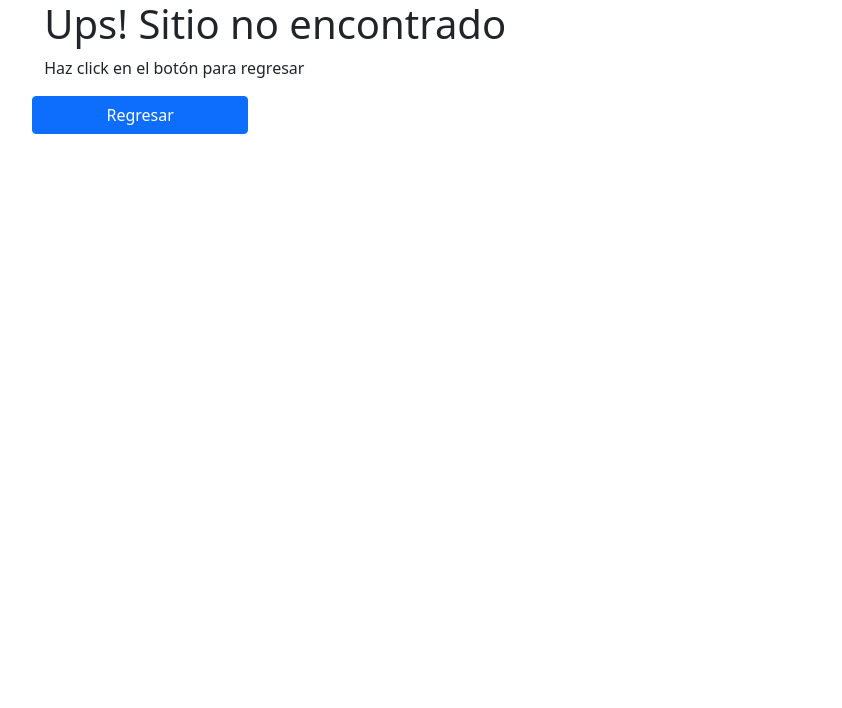
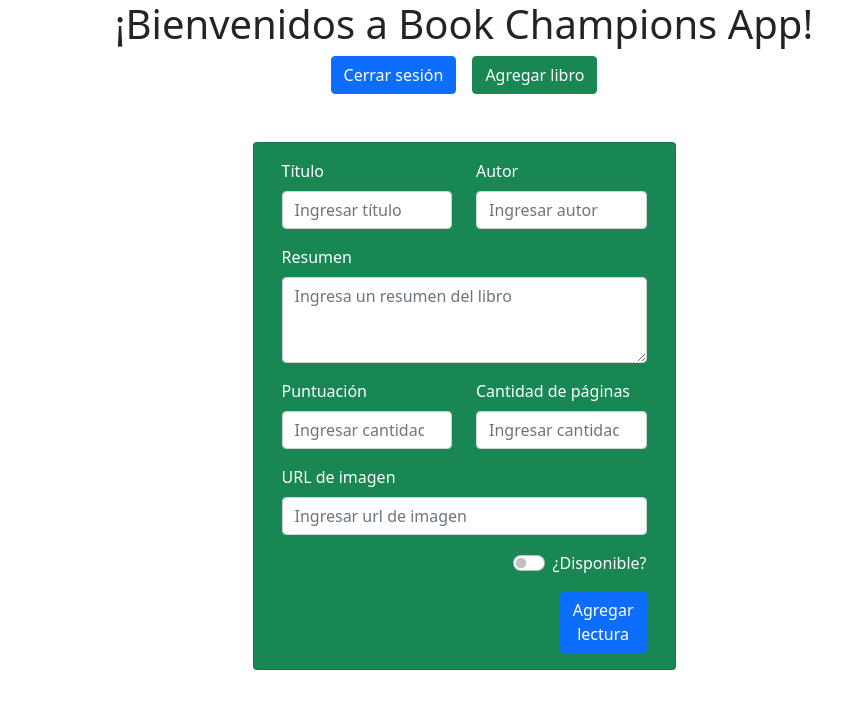
Before and after one commit to gabrielgolzman/P3-TUP-TN-2C-2025, a React (Vite) app: page /library/add-book in a window 1280 px wide. Shown: the top 708 px of the page, without its empty margins (176-1018 px from the left). Built offline with nearby package versions, Linux system fonts and the light colour scheme.

Commit message:
Added routes for dashboard

```diff
--- a/src/App.jsx
+++ b/src/App.jsx
@@ -34,10 +34,9 @@ const App = () => {
         <Routes>
           <Route path='/' element={<Navigate to='/login' />} />
           <Route path='/login' element={<Login onLogin={handleLogin} />} />
-          <Route path='/library' element={
-            <Protected isSignedIn={loggedIn}>
-              <Dashboard onLogout={handleLogout} />
-            </Protected>} />
+          {/* <Route element={<Protected isSignedIn={loggedIn} />}> */}
+          <Route path='/library/*' element={<Dashboard onLogout={handleLogout} />} />
+          {/* </Route> */}
           <Route path='*' element={<ErrorNotFound />} />
         </Routes>
       </BrowserRouter>
--- a/src/components/library/dashboard/Dashboard.jsx
+++ b/src/components/library/dashboard/Dashboard.jsx
@@ -7,10 +7,14 @@ import { initialDeleteBookModalState } from "./Dashboard.data";
 import NewBook from "../newBook/NewBook"
 import Books from "../books/Books"
 import DeleteModal from "../../shared/deleteModal/DeleteModal";
+import { Route, Routes, useNavigate } from "react-router";
 
 const Dashboard = ({ onLogout }) => {
     const [bookData, setBookData] = useState(BOOKS);
     const [deleteBookModal, setDeleteBookModal] = useState(initialDeleteBookModalState);
+
+
+    const navigate = useNavigate();
 
     const handleAddBook = (book) => {
         setBookData((prevBooks) => {
@@ -24,7 +28,6 @@ const Dashboard = ({ onLogout }) => {
 
         });
     }
-
 
     const handleDeleteBook = () => {
         setBookData(prevBookData =>
@@ -44,6 +47,10 @@ const Dashboard = ({ onLogout }) => {
         setDeleteBookModal(initialDeleteBookModalState)
     }
 
+    const handleNavigateToForm = () => {
+        navigate('/library/add-book')
+    }
+
 
     return (
         <>
@@ -57,11 +64,22 @@ const Dashboard = ({ onLogout }) => {
             <div className="flex-column">
                 <div className='text-center mb-5'>
                     <h1>¡Bienvenidos a Book Champions App!</h1>
-                    <Button onClick={onLogout}>Cerrar sesión</Button>
+                    <Button className="me-3" onClick={onLogout}>Cerrar sesión</Button>
+                    <Button variant="success" onClick={handleNavigateToForm}>Agregar libro</Button>
                 </div>
                 <Row className='d-flex justify-content-center'>
-                    <NewBook onAddBook={handleAddBook} />
-                    <Books books={bookData} onDeleteBook={handleOpenDeleteModal} />
+                    <Routes>
+                        <Route
+                            index
+                            element={<Books
+                                books={bookData}
+                                onDeleteBook={handleOpenDeleteModal} />} />
+                        <Route
+                            path="/add-book"
+                            element={<NewBook onAddBook={handleAddBook} />} />
+                    </Routes>
+                    {/* <NewBook onAddBook={handleAddBook} />
+                    <Books books={bookData} onDeleteBook={handleOpenDeleteModal} /> */}
                 </Row>
             </div>
         </>
--- a/src/components/protected/Protected.jsx
+++ b/src/components/protected/Protected.jsx
@@ -1,10 +1,10 @@
-import { Navigate } from "react-router"
+import { Navigate, Outlet } from "react-router"
 
-const Protected = ({ isSignedIn, children }) => {
+const Protected = ({ isSignedIn }) => {
     if (!isSignedIn) {
         return <Navigate to='/login' replace />
     }
-    return children
+    return <Outlet />
 }
 
 export default Protected
```
